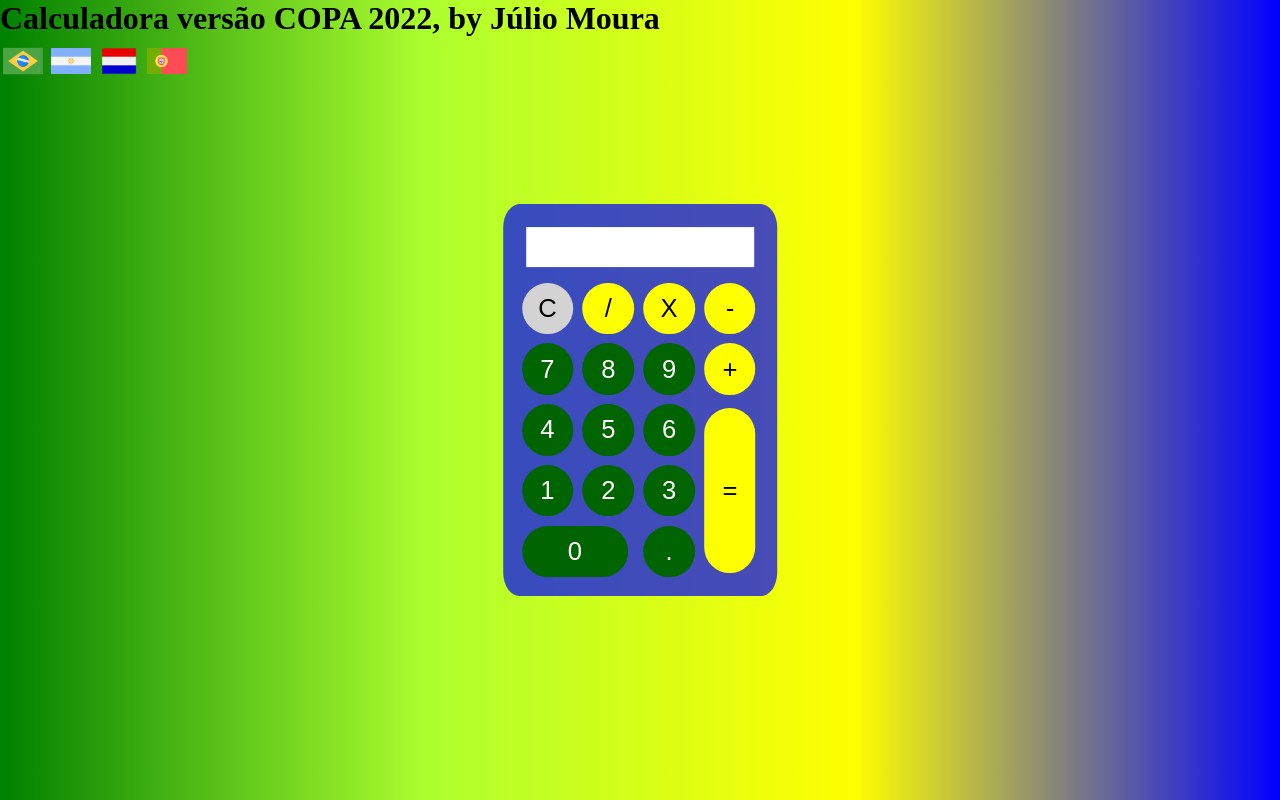
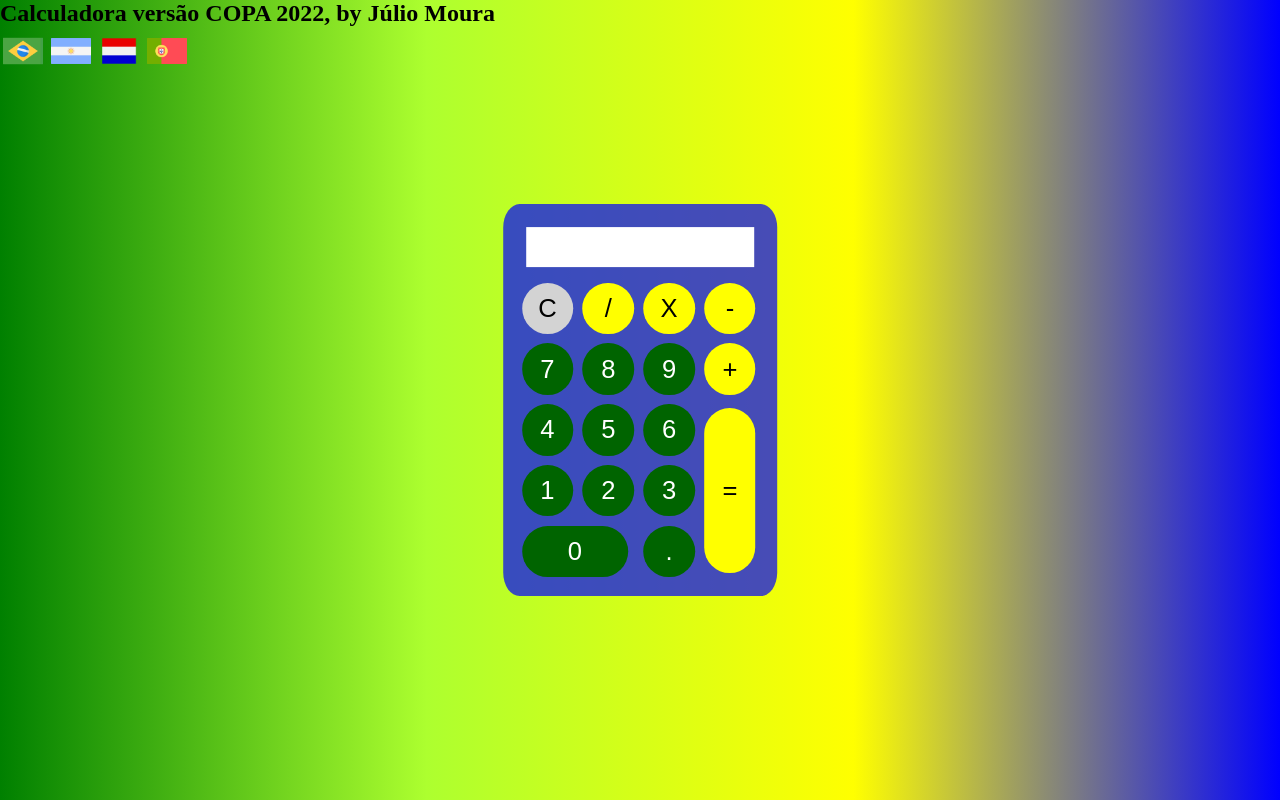
Before and after one commit to Juliomoura99/Calculadora, a plain HTML site: page index.html in a window 1280 px wide. Drawn offline with Linux system fonts and the light colour scheme.

Commit message:
primeiro commit

```diff
--- a/index.html
+++ b/index.html
@@ -12,7 +12,7 @@
 
 	<div class="fundo">
 
-    <h1 class="titulo">Calculadora versão COPA 2022, by Júlio Moura</h1>
+    <h2 class="titulo">Calculadora versão COPA 2022, by Júlio Moura</h2>
 
     <div class="calculadora">
       <p id="resultado"></p>
```
